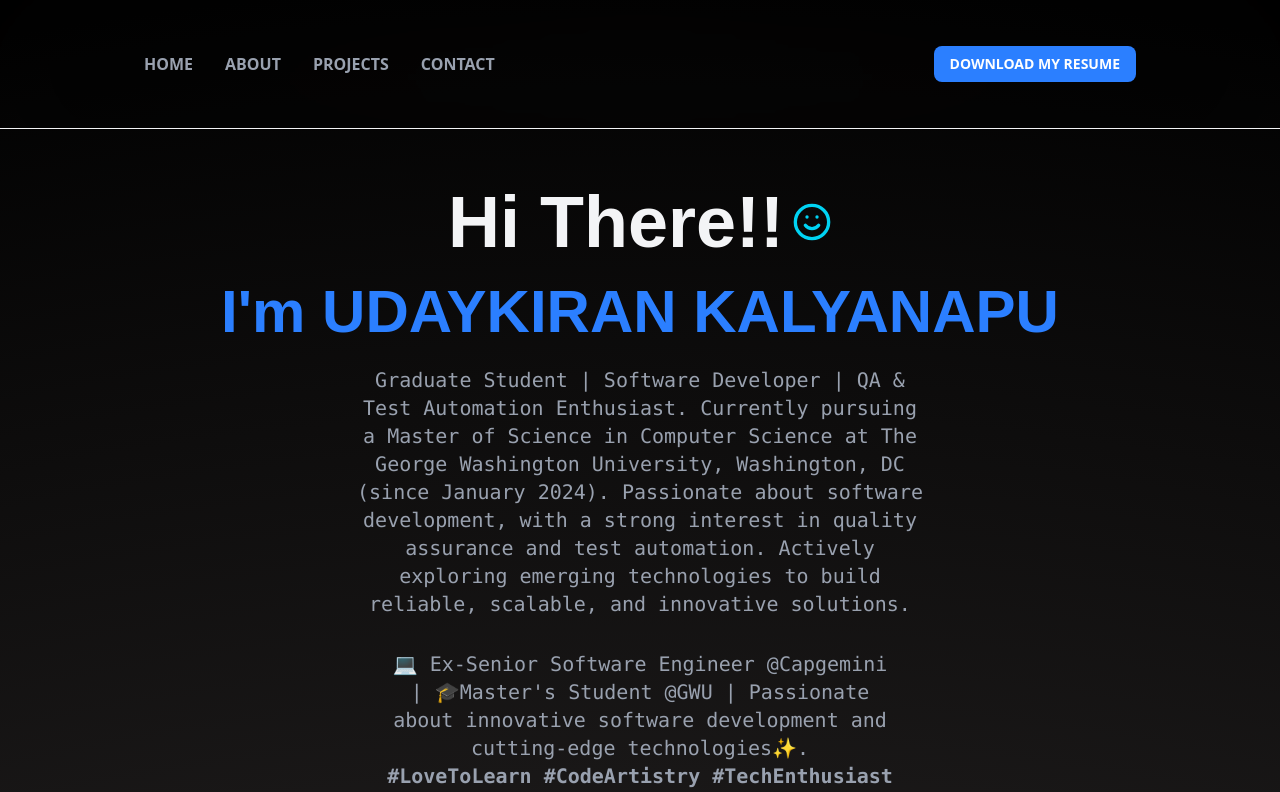
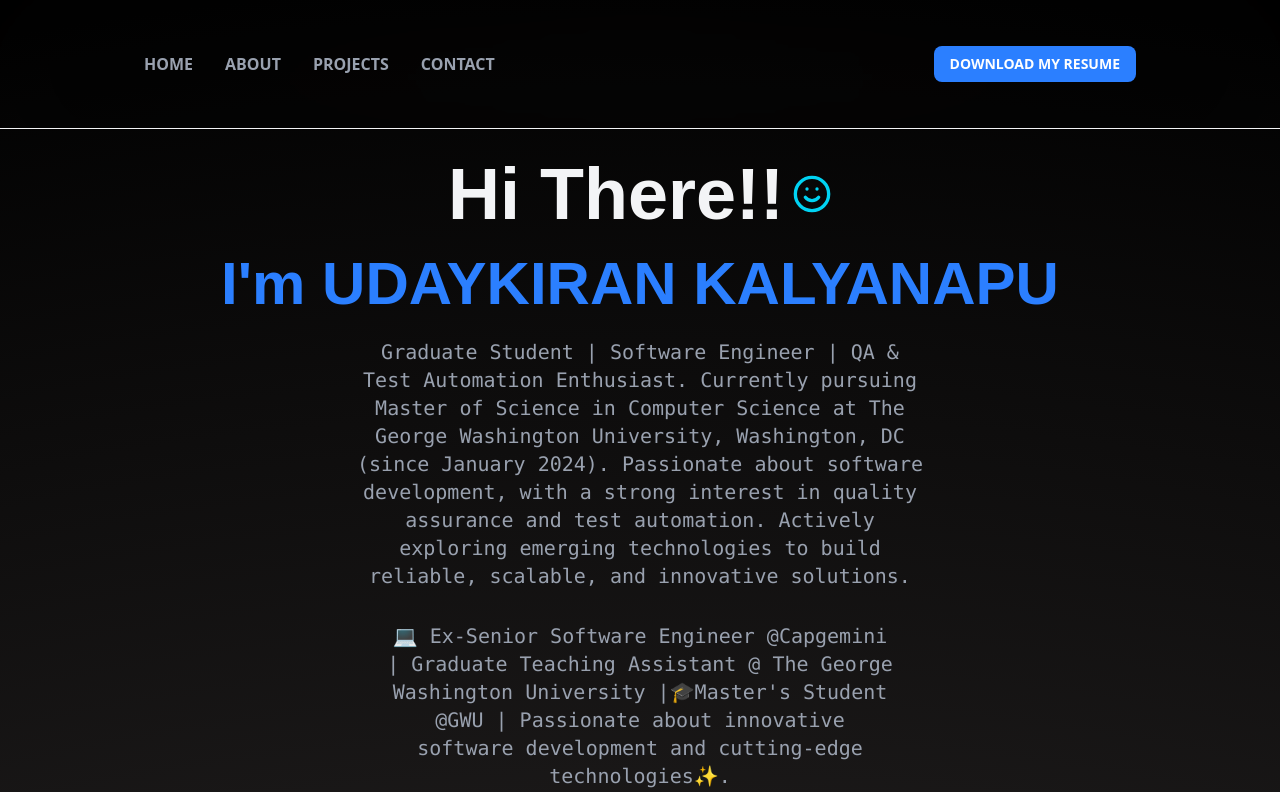
Before and after one commit to UdaykiranKalyanapu/Portfolio_react, a React (Vite) app: page / in a window 1280 px wide. Shown: the top 792 px of the page. Built offline with nearby package versions, Linux system fonts and the light colour scheme.

Commit message:
Fixed About page and Home

```diff
--- a/src/Components/UI/Pages/Home.jsx
+++ b/src/Components/UI/Pages/Home.jsx
@@ -35,8 +35,8 @@ export const Home = () => {
           animate={{ opacity: 1, y: 0 }}
           transition={{ delay: 0.4, duration: 0.8 }}
         >
-          Graduate Student | Software Developer | QA & Test Automation Enthusiast.
-          Currently pursuing a Master of Science in Computer Science at The George Washington University, Washington, DC (since January 2024). Passionate about software development, with a strong interest in quality assurance and test automation. Actively exploring emerging technologies to build reliable, scalable, and innovative solutions.
+          Graduate Student | Software Engineer | QA & Test Automation Enthusiast.
+          Currently pursuing Master of Science in Computer Science at The George Washington University, Washington, DC (since January 2024). Passionate about software development, with a strong interest in quality assurance and test automation. Actively exploring emerging technologies to build reliable, scalable, and innovative solutions.
         </motion.p>
 
         {/* Tagline paragraph */}
@@ -46,7 +46,7 @@ export const Home = () => {
           animate={{ opacity: 1, y: 0 }}
           transition={{ delay: 0.6, duration: 0.8 }}
         >
-          💻 Ex-Senior Software Engineer @Capgemini | 🎓Master's Student @GWU |
+          💻 Ex-Senior Software Engineer @Capgemini | Graduate Teaching Assistant @ The George Washington University |🎓Master's Student @GWU |
           Passionate about innovative software development and cutting-edge technologies✨.<br />
           <span className="font-extrabold">#LoveToLearn #CodeArtistry #TechEnthusiast</span>
         </motion.p>
```
